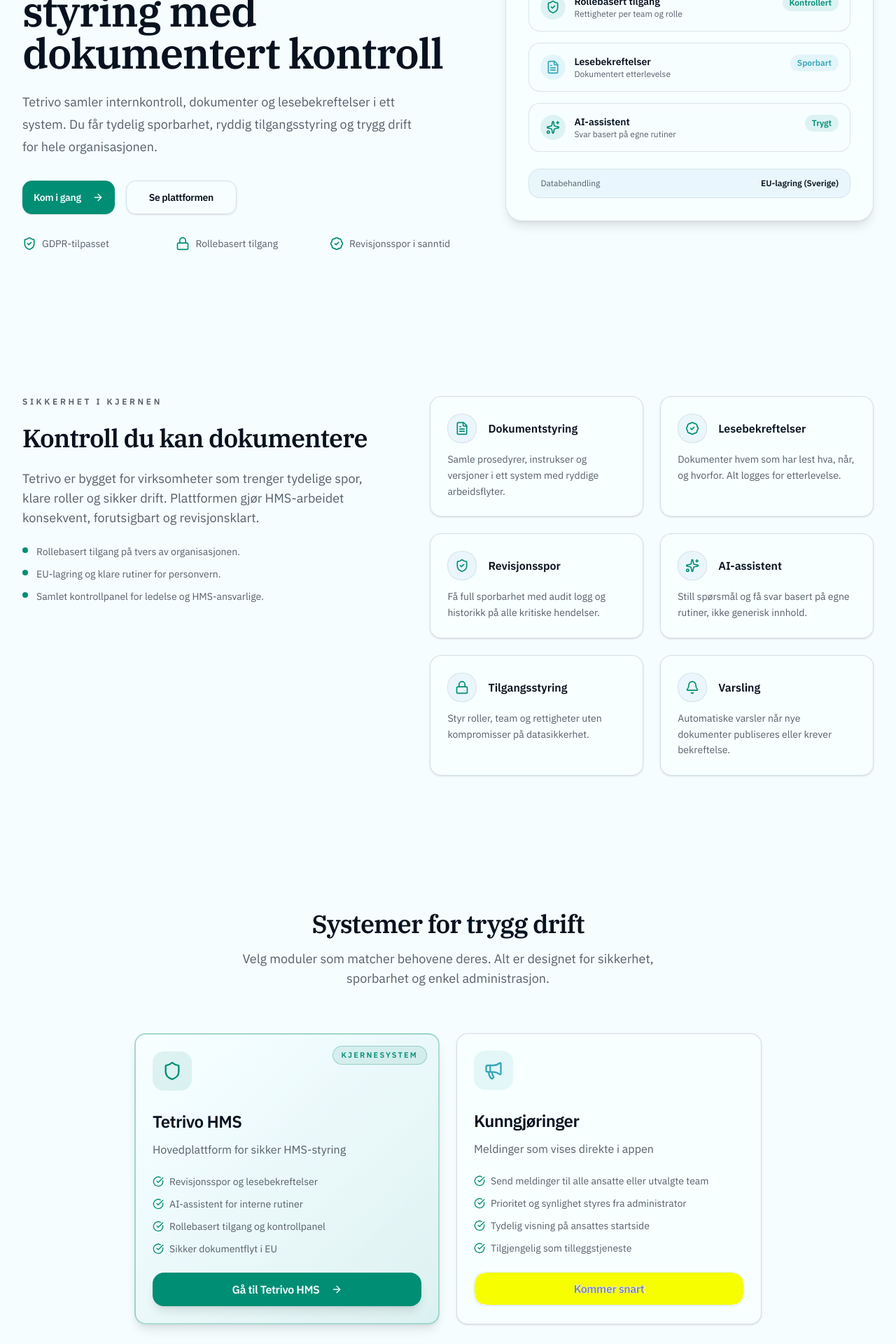
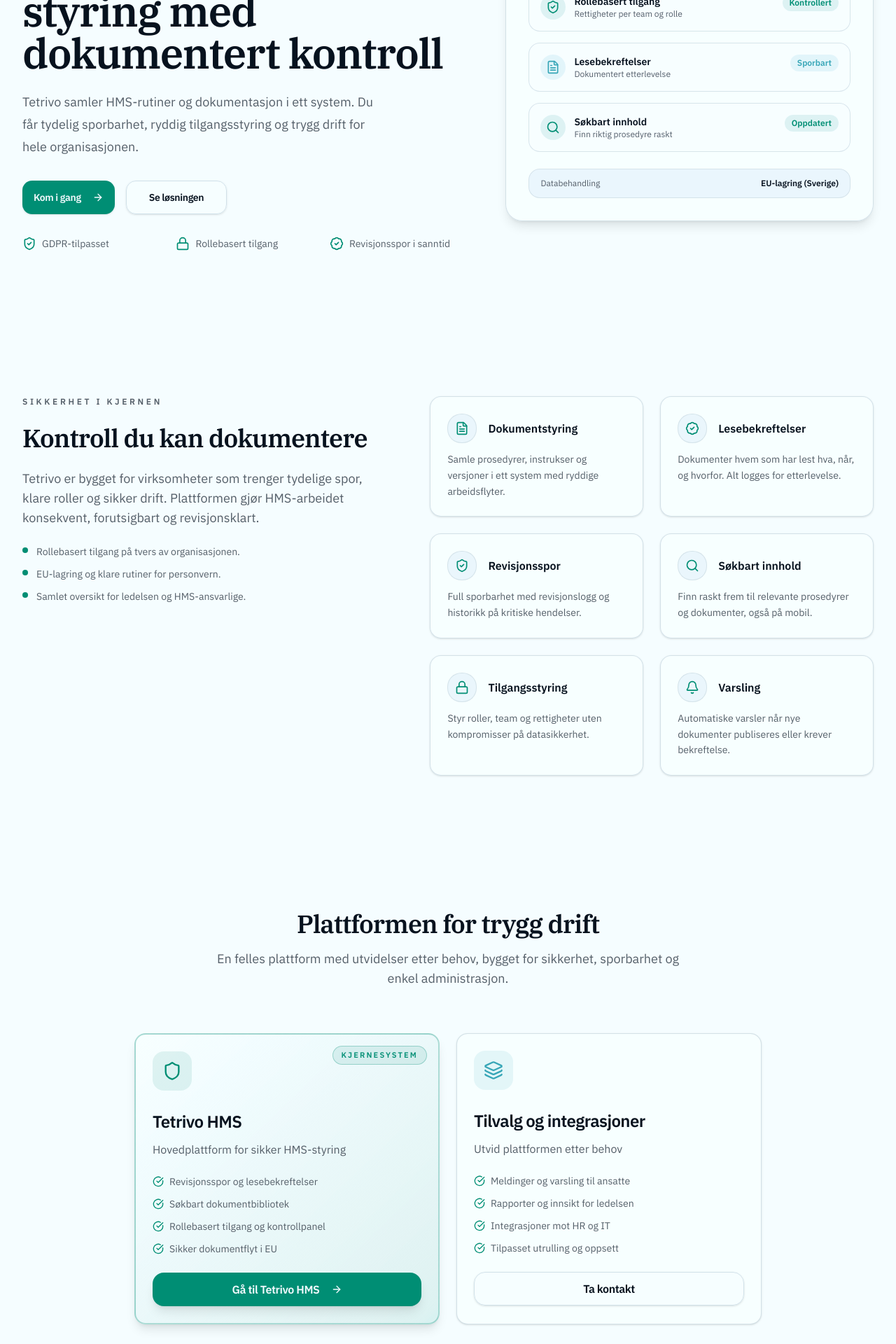
Before and after one commit to Tetraadm/tetra, a Next.js app: page / in a window 1280 px wide. Shown: the part 300-2220 px from the top of the page at 70% size. Built offline with nearby package versions, Linux system fonts and the light colour scheme.

Commit message:
feat: soften public messaging and remove AI mentions

```diff
--- a/src/app/(public)/login/page.tsx
+++ b/src/app/(public)/login/page.tsx
@@ -121,7 +121,7 @@
                   Trygg tilgang til HMS-arbeidet
                 </h2>
                 <p className="mt-4 text-muted-foreground">
-                  Velg innloggingsmetode og få sikker tilgang til alt av dokumenter, instrukser og lesebekreftelser.
+                  Velg innloggingsmetode og få sikker tilgang til HMS-plattformen deres.
                 </p>
               </div>
               <div className="space-y-4 text-sm text-muted-foreground">
@@ -131,11 +131,11 @@
                 </div>
                 <div className="flex items-start gap-3">
                   <Lock className="mt-0.5 h-5 w-5 text-primary" />
-                  <span>Rollebasert tilgang for ansatte, teamledere og admin.</span>
+                  <span>Rollebasert tilgang tilpasset organisasjonen.</span>
                 </div>
                 <div className="flex items-start gap-3">
                   <ShieldCheck className="mt-0.5 h-5 w-5 text-primary" />
-                  <span>Revisjonsspor for viktige hendelser i systemet.</span>
+                  <span>Sikkerhetslogg for viktige hendelser.</span>
                 </div>
               </div>
             </div>
--- a/src/components/layout/header.tsx
+++ b/src/components/layout/header.tsx
@@ -9,7 +9,7 @@
 
 const navigation = [
     { name: "Funksjoner", href: "#funksjoner" },
-    { name: "Våre systemer", href: "#systemer" },
+    { name: "Plattformen", href: "#plattform" },
     { name: "Kontakt", href: "#kontakt" },
 ]
 
--- a/src/components/sections/features-section.tsx
+++ b/src/components/sections/features-section.tsx
@@ -1,6 +1,6 @@
 "use client"
 
-import { Bell, FileText, Lock, ShieldCheck, Sparkles, BadgeCheck } from "lucide-react"
+import { Bell, FileText, Lock, Search, ShieldCheck, BadgeCheck } from "lucide-react"
 
 const features = [
     {
@@ -16,12 +16,12 @@
     {
         icon: ShieldCheck,
         name: "Revisjonsspor",
-        description: "Få full sporbarhet med audit logg og historikk på alle kritiske hendelser.",
+        description: "Full sporbarhet med revisjonslogg og historikk på kritiske hendelser.",
     },
     {
-        icon: Sparkles,
-        name: "AI-assistent",
-        description: "Still spørsmål og få svar basert på egne rutiner, ikke generisk innhold.",
+        icon: Search,
+        name: "Søkbart innhold",
+        description: "Finn raskt frem til relevante prosedyrer og dokumenter, også på mobil.",
     },
     {
         icon: Lock,
@@ -61,7 +61,7 @@
                             </div>
                             <div className="flex items-start gap-3">
                                 <span className="mt-1 h-2 w-2 rounded-full bg-primary" />
-                                Samlet kontrollpanel for ledelse og HMS-ansvarlige.
+                                Samlet oversikt for ledelsen og HMS-ansvarlige.
                             </div>
                         </div>
                     </div>
--- a/src/components/sections/hero-section.tsx
+++ b/src/components/sections/hero-section.tsx
@@ -1,7 +1,7 @@
 "use client"
 
 import { Button } from "@/components/ui/button"
-import { ArrowRight, BadgeCheck, FileText, Lock, ShieldCheck, Sparkles } from "lucide-react"
+import { ArrowRight, BadgeCheck, FileText, Lock, Search, ShieldCheck } from "lucide-react"
 import Link from "next/link"
 
 export function HeroSection() {
@@ -27,7 +27,7 @@
                                 Sikker HMS-styring med dokumentert kontroll
                             </h1>
                             <p className="text-lg leading-8 text-muted-foreground max-w-xl text-pretty animate-fade-up-delay-2 motion-reduce:animate-none">
-                                Tetrivo samler internkontroll, dokumenter og lesebekreftelser i ett system.
+                                Tetrivo samler HMS-rutiner og dokumentasjon i ett system.
                                 Du får tydelig sporbarhet, ryddig tilgangsstyring og trygg drift for hele organisasjonen.
                             </p>
                         </div>
@@ -39,9 +39,9 @@
                                     <ArrowRight className="ml-2 h-4 w-4" />
                                 </Button>
                             </Link>
-                            <a href="#systemer" className="w-full sm:w-auto">
+                            <a href="#plattform" className="w-full sm:w-auto">
                                 <Button variant="outline" size="lg" className="w-full sm:w-auto px-8">
-                                    Se plattformen
+                                    Se løsningen
                                 </Button>
                             </a>
                         </div>
@@ -105,14 +105,14 @@
                                 <div className="flex items-start justify-between gap-4 rounded-2xl border border-border/70 bg-background/70 p-4">
                                     <div className="flex items-start gap-3">
                                         <div className="rounded-xl bg-primary/10 p-2 text-primary">
-                                            <Sparkles className="h-5 w-5" />
+                                            <Search className="h-5 w-5" />
                                         </div>
                                         <div>
-                                            <p className="text-sm font-semibold text-foreground">AI-assistent</p>
-                                            <p className="text-xs text-muted-foreground">Svar basert på egne rutiner</p>
+                                            <p className="text-sm font-semibold text-foreground">Søkbart innhold</p>
+                                            <p className="text-xs text-muted-foreground">Finn riktig prosedyre raskt</p>
                                         </div>
                                     </div>
-                                    <span className="rounded-full bg-primary/10 px-2.5 py-1 text-xs font-semibold text-primary">Trygt</span>
+                                    <span className="rounded-full bg-primary/10 px-2.5 py-1 text-xs font-semibold text-primary">Oppdatert</span>
                                 </div>
                             </div>
 
--- a/src/components/sections/products-section.tsx
+++ b/src/components/sections/products-section.tsx
@@ -2,19 +2,19 @@
 
 import { Card, CardContent, CardDescription, CardHeader, CardTitle, CardFooter } from "@/components/ui/card"
 import { Button } from "@/components/ui/button"
-import { Shield, Megaphone, ArrowRight, CheckCircle } from "lucide-react"
+import { Shield, Layers, ArrowRight, CheckCircle } from "lucide-react"
 import Link from "next/link"
 
 export function ProductsSection() {
     return (
-        <section id="systemer" className="py-24 bg-background">
+        <section id="plattform" className="py-24 bg-background">
             <div className="mx-auto max-w-7xl px-6 lg:px-8">
                 <div className="mx-auto max-w-2xl text-center mb-16">
                     <h2 className="font-serif text-3xl font-semibold tracking-tight text-foreground sm:text-4xl text-balance">
-                        Systemer for trygg drift
+                        Plattformen for trygg drift
                     </h2>
                     <p className="mt-4 text-lg text-muted-foreground text-pretty">
-                        Velg moduler som matcher behovene deres. Alt er designet for sikkerhet, sporbarhet og enkel administrasjon.
+                        En felles plattform med utvidelser etter behov, bygget for sikkerhet, sporbarhet og enkel administrasjon.
                     </p>
                 </div>
 
@@ -39,7 +39,7 @@
                             </div>
                             <div className="flex items-center gap-2 text-sm text-muted-foreground">
                                 <CheckCircle className="h-4 w-4 text-primary flex-shrink-0" />
-                                AI-assistent for interne rutiner
+                                Søkbart dokumentbibliotek
                             </div>
                             <div className="flex items-center gap-2 text-sm text-muted-foreground">
                                 <CheckCircle className="h-4 w-4 text-primary flex-shrink-0" />
@@ -60,37 +60,39 @@
                         </CardFooter>
                     </Card>
 
-                    {/* Kunngjøringer */}
+                    {/* Tilvalg og integrasjoner */}
                     <Card className="relative overflow-hidden border border-border/80 shadow-sm transition-all duration-300 hover:-translate-y-1 hover:shadow-lg">
                         <CardHeader>
                             <div className="w-14 h-14 bg-accent/10 rounded-2xl flex items-center justify-center mb-4 text-accent">
-                                <Megaphone size={28} />
+                                <Layers size={28} />
                             </div>
-                            <CardTitle className="text-2xl">Kunngjøringer</CardTitle>
-                            <CardDescription className="text-base">Meldinger som vises direkte i appen</CardDescription>
+                            <CardTitle className="text-2xl">Tilvalg og integrasjoner</CardTitle>
+                            <CardDescription className="text-base">Utvid plattformen etter behov</CardDescription>
                         </CardHeader>
                         <CardContent className="space-y-3">
                             <div className="flex items-center gap-2 text-sm text-muted-foreground">
                                 <CheckCircle className="h-4 w-4 text-primary flex-shrink-0" />
-                                Send meldinger til alle ansatte eller utvalgte team
+                                Meldinger og varsling til ansatte
                             </div>
                             <div className="flex items-center gap-2 text-sm text-muted-foreground">
                                 <CheckCircle className="h-4 w-4 text-primary flex-shrink-0" />
-                                Prioritet og synlighet styres fra administrator
+                                Rapporter og innsikt for ledelsen
                             </div>
                             <div className="flex items-center gap-2 text-sm text-muted-foreground">
                                 <CheckCircle className="h-4 w-4 text-primary flex-shrink-0" />
-                                Tydelig visning på ansattes startside
+                                Integrasjoner mot HR og IT
                             </div>
                             <div className="flex items-center gap-2 text-sm text-muted-foreground">
                                 <CheckCircle className="h-4 w-4 text-primary flex-shrink-0" />
-                                Tilgjengelig som tilleggstjeneste
+                                Tilpasset utrulling og oppsett
                             </div>
                         </CardContent>
                         <CardFooter>
-                            <Button variant="outline" className="w-full h-12 text-base" disabled>
-                                Kommer snart
-                            </Button>
+                            <a href="#kontakt" className="w-full">
+                                <Button variant="outline" className="w-full h-12 text-base">
+                                    Ta kontakt
+                                </Button>
+                            </a>
                         </CardFooter>
                     </Card>
                 </div>
```
